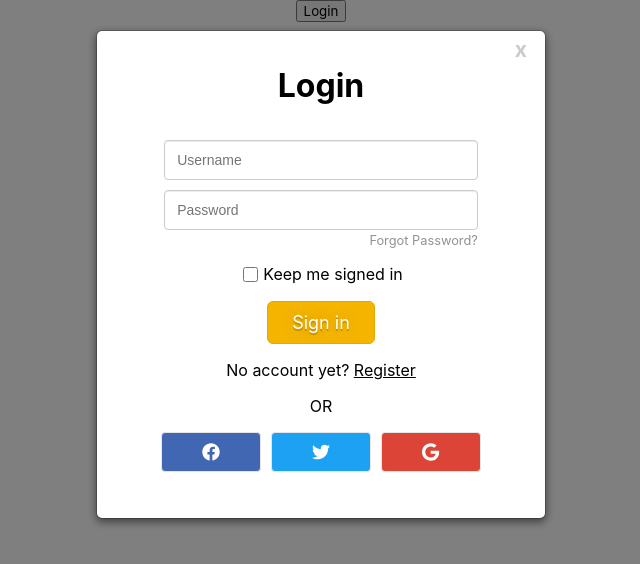
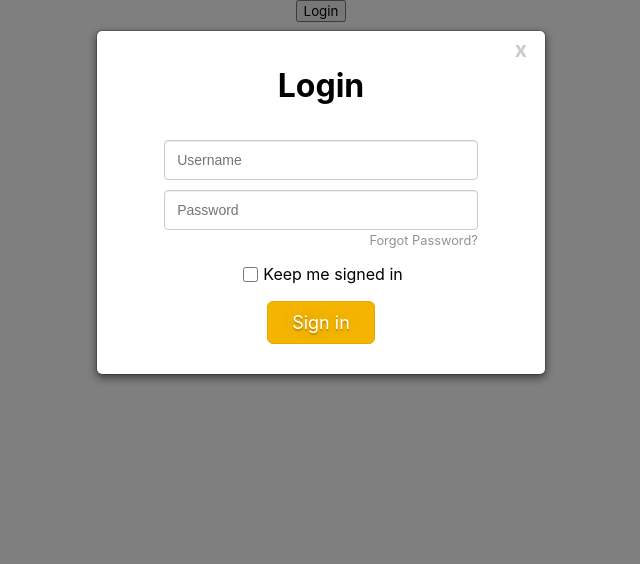
Before and after one commit to strigonone/levelupworksv2, a React (Create React App) app: page / in a window 1280 px wide. Both pictures are taken after a click on the button "Login". Shown: the top 564 px of the page, without its empty margins (319-959 px from the left). Built offline with nearby package versions, Linux system fonts and the light colour scheme.

Commit message:
Hide Registration form

```diff
--- a/src/components/LoginForm.js
+++ b/src/components/LoginForm.js
@@ -1,24 +1,19 @@
-import React,  { useState } from 'react'
+import React from 'react'
 import './LoginForm.css';
-import { FontAwesomeIcon } from '@fortawesome/react-fontawesome';
-import { faFacebook, faTwitter, faGoogle } from '@fortawesome/free-brands-svg-icons';
 
 const LoginForm = (props) => {
     // Closes modal if backdrop is clicked
     const backdropClicked = (e) => {if (props.showModal === true && e.target) props.setModal(false)};
-    const [showLogin, setLogin] = useState(true);
+    // const [showLogin, setLogin] = useState(true);
 
-    const resetStateHandler = () => {
-        setLogin(true);
-        props.setModal(false);
-    }
+    const resetStateHandler = () => props.setModal(false)
 
     return (
     <div className={props.showModal ? "login-form" : "login-form hide" }>
         <div className="modal-backdrop fade-in" onClick={(e) => backdropClicked(e)}></div>
         <div className="modal-form-container">
 
-        {showLogin ? <div className="login-form-box" >
+        <div className="login-form-box" >
                 <h1>Login</h1>
                 <button className="close" onClick={() => resetStateHandler()}>x</button>
                 <form>
@@ -28,16 +23,16 @@ const LoginForm = (props) => {
                     <p className="keep-sign-in"><input type="checkbox" />Keep me signed in</p>
                     <button type="submit" className="submit-button" >Sign in</button>
                 </form>
-                    <p className="alt-register">No account yet? <button className="switch-link" onClick={() => setLogin(false)}>Register</button></p>
+                    {/* <p className="alt-register">No account yet? <button className="switch-link" onClick={() => setLogin(false)}>Register</button></p>
                     <p>OR</p>
                 <ul className="social-media-container">
                     <li><button className="facebook"><FontAwesomeIcon icon={faFacebook} /></button></li>
                     <li><button className="twitter"><FontAwesomeIcon icon={faTwitter} /></button></li>
                     <li><button className="google"><FontAwesomeIcon icon={faGoogle} /></button></li>
-                </ul>
-            </div>:
+                </ul>  */}
+            </div>
 
-            <div className="register-form login-form-box">
+            {/* <div className="register-form login-form-box">
                 <h1>Create a new account</h1>
                 <button className="close" onClick={() => resetStateHandler()}>x</button>
                 <div>
@@ -56,8 +51,8 @@ const LoginForm = (props) => {
                     </form>
                     <p className="alt-register">Have an account? <button className="switch-link" onClick={() => setLogin(true)}>Login</button> </p>
                 </div>
-            </div>
-            }
+            </div> */}
+
         </div>
     </div>
     )
```
